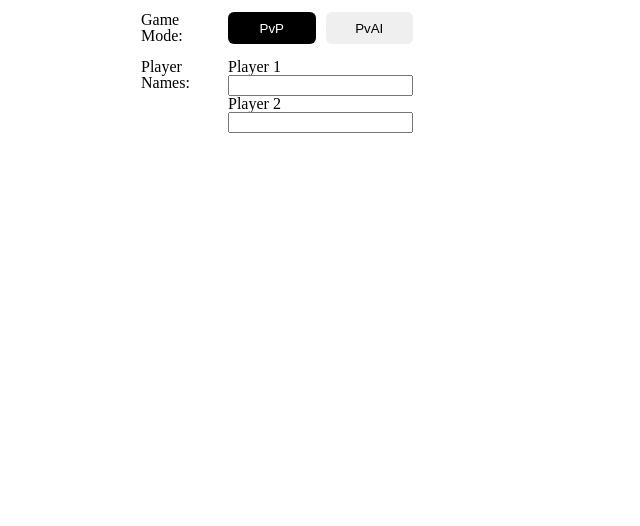
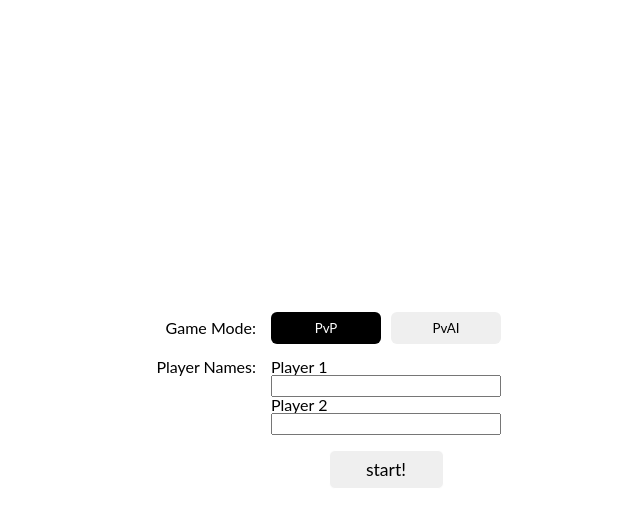
Before and after one commit to Archesper/top_ttt, a plain HTML site: page index.html in a window 1280 px wide. Shown: the whole page, without its empty margins (319-959 px from the left). Drawn offline with Linux system fonts and the light colour scheme.

Commit message:
Add more display control methods

```diff
--- a/index.html
+++ b/index.html
@@ -14,21 +14,22 @@
       <form class="game_selection">
         <h2 id="mode">Game Mode:</h2>
         <div id="mode_buttons">
-          <button id="active">PvP</button>
+          <button class="active">PvP</button>
           <button>PvAI</button>
         </div>
-        <h2 id=""names>Player Names:</h2>
-        <div id="pvp_selection">
+        <h2 id="name">Player Names:</h2>
+        <div class="pvp_selection input_div">
           <label for="player1">Player 1 </label>
           <input type="text" id="player1" />
           <label for="player2">Player 2 </label>
           <input type="text" id="player2" />
         </div>
-        <div id="pvc_selection">
+        <div class="hidden pvc_selection input_div" >
           <input type="text" id="player" />
         </div>
+        <button id="start">start!</button>
       </form>
-      <div id="game_grid"></div>
+      <div class="hidden game_grid" id="game_grid"></div>
     </main>
   </body>
 </html>
--- a/main.js
+++ b/main.js
@@ -68,7 +68,7 @@ const gameBoard = (() => {
 })();
 
 const displayController = (() => {
-  const _gameGrid = document.getElementById("game_grid");
+  const _gameGrid = document.querySelector(".game_grid");
   const initalizeDisplay = () => {
     for (let i = 0; i < 3; i++) {
       for (let j = 0; j < 3; j++) {
@@ -85,8 +85,31 @@ const displayController = (() => {
     );
     cellToUpdate.textContent = symbol;
   };
+  const toggleActiveButton = () => {
+    const buttons = document.getElementById("mode_buttons").children;
+    [...buttons].map((button) => button.classList.toggle("active"));
+  };
+  const toggleMode = () => {
+    const inputDivs = document.querySelectorAll(".input_div");
+    [...inputDivs].map((div) => div.classList.toggle("hidden"));
+    const nameHeader = document.getElementById("name");
+    nameHeader.textContent === "Player Names:"
+      ? (nameHeader.textContent = "Player Name:")
+      : null;
+  };
 
-  return { initalizeDisplay, updateDisplay };
+  const startGame = () => {
+    const selectionForm = document.querySelector("form");
+    [selectionForm, _gameGrid].map((node) => node.classList.toggle("hidden"));
+  };
+
+  return {
+    initalizeDisplay,
+    updateDisplay,
+    toggleActiveButton,
+    toggleMode,
+    startGame,
+  };
 })();
 
 const player = (name, symbol) => {
--- a/style.css
+++ b/style.css
@@ -1,20 +1,27 @@
 html {
   box-sizing: border-box;
+  font-family: Lato, sans-serif;
 }
 *, *:before, *:after {
   box-sizing: inherit;
+  font-family: inherit;
+}
+
+body {
+  height: 100vh;
 }
 
 main {
   display: flex;
   flex-direction: column;
   align-items: center;
-  gap: 50px;
+  justify-content: center;
+  height: 100%;
+  gap: 10px;
 }
 
 form {
   padding: 12px;
-  padding-right: 100px;
   width: 30%;
   display: grid;
   grid-template-columns: 1fr 2fr;
@@ -22,7 +29,11 @@ form {
   justify-content: center;
 }
 
-#game_grid {
+form input {
+  width: 100%;
+}
+
+.game_grid {
   display: grid;
   gap: 15px;
   grid-template: 1fr 1fr 1fr / 1fr 1fr 1fr;
@@ -31,26 +42,27 @@ form {
   width: 50%;
 }
 
-#game_grid div {
+.game_grid div {
   border: 1px solid black;
-  display: none;
   align-items: center;
   justify-content: stretch;
 }
 
-form input {
-  /* width: 40%; */
+.input_div {
+  width: 100%;
 }
 
-#pvc_selection {
-  display: none;
-  flex-direction: column;
-  grid-column: span 2;
+.pvc_selection {
+  display: flex;
 }
 
-#pvp_selection {
+.pvp_selection {
   display: flex;
   flex-direction: column;
+}
+
+.hidden {
+  display: none;
 }
 
 form > h2 {
@@ -69,7 +81,7 @@ form  button {
   justify-self: center
 }
 
-button#active {
+button.active {
   color: white;
   background-color: black;
 }
@@ -80,3 +92,12 @@ button#active {
   justify-content: space-between;
   gap: 10px;
 }
+
+#start {
+  grid-column: 2;
+  width: 50%;
+  border: 1px solid white;
+  border-radius: 6px;
+  padding: 8px;
+  font-size: 1.1rem;
+}
```
